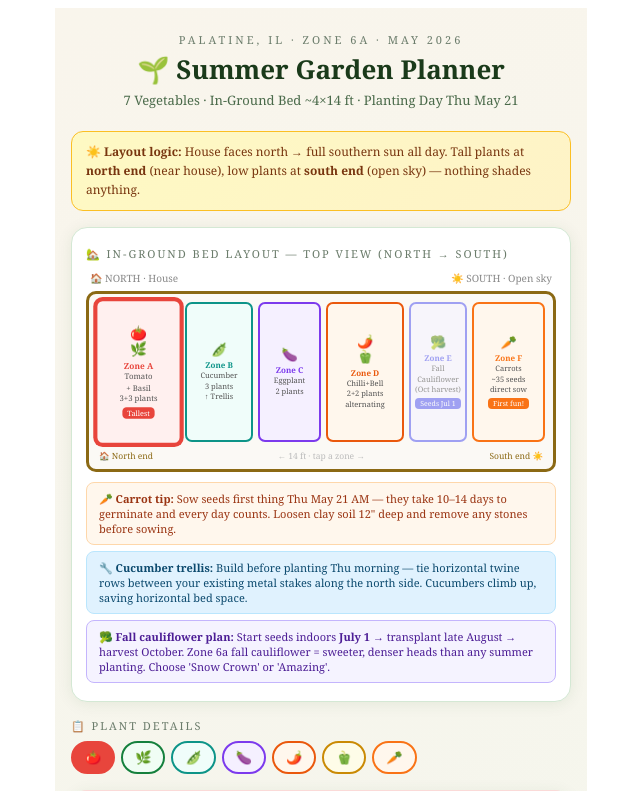
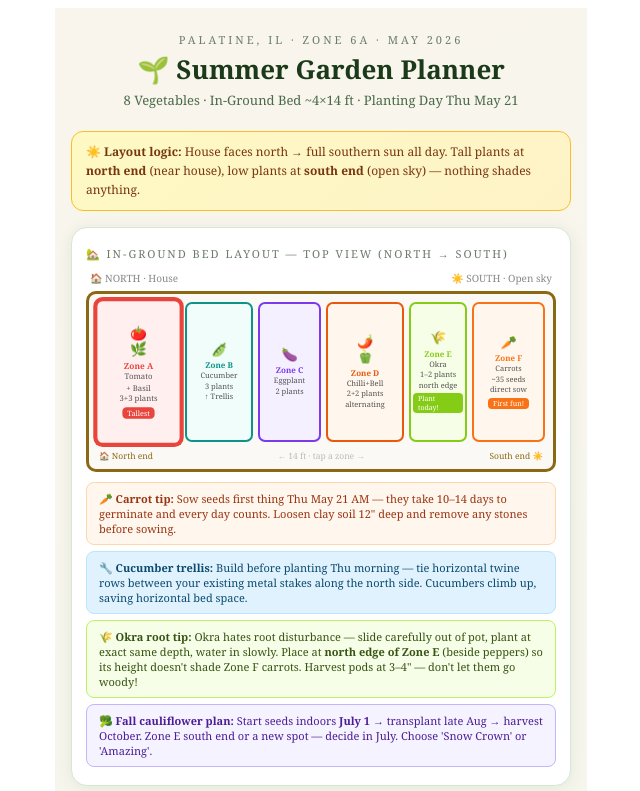
Before and after one commit to sabya1986/vegetable-garden-planner, a React (Vite) app: page / in a window 1280 px wide. Shown: the top 791 px of the page, without its empty margins (319-959 px from the left). Built offline with nearby package versions, Linux system fonts and the light colour scheme.

Commit message:
feat: add okra (nursery transplant) to Zone E — bed is now 8 vegetables, planting today Thu May 21

```diff
--- a/src/App.jsx
+++ b/src/App.jsx
@@ -62,6 +62,19 @@ const vegetables = [
     sow: "Nursery transplant",
   },
   {
+    id: "okra", name: "Okra", emoji: "🌾", color: "#84cc16", bg: "#f7fee7",
+    zone: "E", row: "Zone E — north edge, beside peppers", spacing: "12–18 in apart",
+    depth: "Same depth as nursery pot — do NOT disturb roots",
+    sunlight: "Full sun — loves heat",
+    water: "1 in/week; once established, surprisingly drought-tolerant",
+    days: "50–65 days from transplant",
+    tips: "Plant at the north edge of Zone E (closest to Zone D peppers) so its 4–6 ft height doesn't shade the Zone F carrots to the south. Okra hates root disturbance — slide it out of the pot carefully, plant at exact pot depth, water in slowly and deeply. Harvest pods at 3–4 inches long — check every 2–3 days in peak summer. Pods left too long turn woody and tough fast. July and August heat will make this plant explode. Zone 6a summers are perfect for okra.",
+    companions: "Tomatoes, peppers, basil — all already in this bed",
+    count: "1–2 plants",
+    height: "Tall (4–6 ft)",
+    sow: "Nursery transplant — handle roots very gently",
+  },
+  {
     id: "carrots", name: "Carrots", emoji: "🥕", color: "#f97316", bg: "#fff7ed",
     zone: "F", row: "South end (front of bed — full open sun)", spacing: "2–3 in apart, rows 6 in",
     depth: "Direct sow seeds 1/4 in deep — DO NOT transplant",
@@ -79,7 +92,7 @@ const weekPlan = [
   { day: "Thu 5/21 AM", task: "Soil prep + build trellis", detail: "Loosen in-ground clay soil 12\" deep throughout. Work in 3–4\" compost — improves drainage and root penetration for all crops. Build cucumber trellis: tie horizontal twine across north-end metal stakes (3–4 rows at 8\" intervals). Bed will be nicely pre-moistened from this week's rain — no need to water soil before planting." },
   { day: "Thu 5/21 AM", task: "Sow carrot seeds first", detail: "Before planting any transplants, direct sow carrot seeds in Zone F (south end). Every day counts — they take 10–14 days to germinate. Sow 1/4\" deep in rows 6\" apart, thinly. Keep soil consistently moist until sprouts appear." },
   { day: "Thu 5/21 PM", task: "Plant north end transplants", detail: "Plant tomatoes deep in Zone A (bury 2/3 of stem for stronger root system). Tuck basil between the tomato plants. Set cucumber transplants at the trellis base in Zone B — they'll start climbing within days." },
-  { day: "Thu 5/21 PM", task: "Plant middle sections", detail: "Plant eggplant in Zone C (18–24\" apart). Then alternate chilli & bell pepper every 18\" through Zone D. Water all transplants slowly and deeply at the base — not overhead." },
+  { day: "Thu 5/21 PM", task: "Plant middle sections + okra", detail: "Plant eggplant in Zone C (18–24\" apart). Then alternate chilli & bell pepper every 18\" through Zone D. Plant okra at the north edge of Zone E — slide it out of the pot carefully, don't disturb the roots, plant at exact pot depth. Water all transplants slowly and deeply at base — not overhead." },
   { day: "Fri 5/22", task: "Mulch, fertilize & protect", detail: "Add 2–3\" straw mulch around all transplants — keep clear of stems, and skip the carrot seed zone (they need light to germinate). Apply balanced 10-10-10 fertilizer. Check fence for ground-level gaps — rabbits love fresh carrot sprouts." },
   { day: "📅 Jul 1", task: "Start cauliflower seeds indoors 🥦", detail: "Start 'Snow Crown' or 'Amazing' cauliflower seeds indoors — ~6 weeks before a late-Aug transplant date. This gives you a fall harvest in October when cool temps produce sweeter, denser heads. Fall Zone 6a cauliflower is far more reliable than any summer planting." },
 ];
@@ -89,6 +102,7 @@ const harvestTimeline = [
   { month: "Early July", crops: ["🫛 Cucumbers"], color: "#0d9488" },
   { month: "Mid July", crops: ["🌶️ Chilli", "🫑 Bell Peppers", "🥕 Carrots"], color: "#ea580c" },
   { month: "Late July", crops: ["🍅 Tomatoes", "🍆 Eggplant"], color: "#e8453c" },
+  { month: "July–Sept", crops: ["🌾 Okra (pick every 2–3 days!)"], color: "#84cc16" },
   { month: "🍂 October", crops: ["🥦 Cauliflower (fall crop — seeds start Jul 1)"], color: "#6366f1" },
 ];
 
@@ -115,7 +129,7 @@ export default function GardenPlanner() {
           🌱 Summer Garden Planner
         </h1>
         <div style={{ fontSize: 13, color: "#4a6a4a", marginTop: 4 }}>
-          7 Vegetables · In-Ground Bed ~4×14 ft · Planting Day Thu May 21
+          8 Vegetables · In-Ground Bed ~4×14 ft · Planting Day Thu May 21
         </div>
       </div>
 
@@ -150,15 +164,14 @@ export default function GardenPlanner() {
               { id: "cucumbers", zone: "B", label: "🫛", sub: "Cucumber\n3 plants\n↑ Trellis", color: "#0d9488", bg: "#f0fdfa", flex: 1.2, tag: null },
               { id: "eggplant", zone: "C", label: "🍆", sub: "Eggplant\n2 plants", color: "#7c3aed", bg: "#f5f0ff", flex: 1.1, tag: null },
               { id: "chilli", zone: "D", label: "🌶️\n🫑", sub: "Chilli+Bell\n2+2 plants\nalternating", color: "#ea580c", bg: "#fff7ed", flex: 1.4, tag: null },
-              { id: null, zone: "E", label: "🥦", sub: "Fall\nCauliflower\n(Oct harvest)", color: "#6366f1", bg: "#f5f3ff", flex: 1, tag: "Seeds Jul 1" },
+              { id: "okra", zone: "E", label: "🌾", sub: "Okra\n1–2 plants\nnorth edge", color: "#84cc16", bg: "#f7fee7", flex: 1, tag: "Plant today!" },
               { id: "carrots", zone: "F", label: "🥕", sub: "Carrots\n~35 seeds\ndirect sow", color: "#f97316", bg: "#fff7ed", flex: 1.3, tag: "First fun!" },
             ].map((z) => (
-              <div key={z.zone} onClick={() => z.id && setActive(z.id)} style={{
+              <div key={z.zone} onClick={() => setActive(z.id)} style={{
                 flex: z.flex, background: z.bg, border: `2px solid ${z.color}`,
                 borderRadius: 7, display: "flex", flexDirection: "column",
-                alignItems: "center", justifyContent: "center", cursor: z.id ? "pointer" : "default",
+                alignItems: "center", justifyContent: "center", cursor: "pointer",
                 padding: "4px 2px", transition: "all 0.15s",
-                opacity: z.id ? 1 : 0.6,
                 transform: active === z.id || (z.id === "tomato" && active === "basil") || (z.id === "chilli" && active === "bellpepper") ? "scale(1.04)" : "scale(1)",
                 boxShadow: active === z.id || (z.id === "tomato" && active === "basil") || (z.id === "chilli" && active === "bellpepper") ? `0 0 0 2px ${z.color}` : "none",
               }}>
@@ -185,8 +198,11 @@ export default function GardenPlanner() {
         <div style={{ background: "#e0f2fe", border: "1px solid #bae6fd", borderRadius: 8, padding: "8px 12px", marginTop: 6, fontSize: 11, color: "#0c4a6e" }}>
           🔧 <strong>Cucumber trellis:</strong> Build before planting Thu morning — tie horizontal twine rows between your existing metal stakes along the north side. Cucumbers climb up, saving horizontal bed space.
         </div>
+        <div style={{ background: "#f7fee7", border: "1px solid #bef264", borderRadius: 8, padding: "8px 12px", marginTop: 6, fontSize: 11, color: "#365314" }}>
+          🌾 <strong>Okra root tip:</strong> Okra hates root disturbance — slide carefully out of pot, plant at exact same depth, water in slowly. Place at <strong>north edge of Zone E</strong> (beside peppers) so its height doesn't shade Zone F carrots. Harvest pods at 3–4" — don't let them go woody!
+        </div>
         <div style={{ background: "#f5f3ff", border: "1px solid #c4b5fd", borderRadius: 8, padding: "8px 12px", marginTop: 6, fontSize: 11, color: "#4c1d95" }}>
-          🥦 <strong>Fall cauliflower plan:</strong> Start seeds indoors <strong>July 1</strong> → transplant late August → harvest October. Zone 6a fall cauliflower = sweeter, denser heads than any summer planting. Choose 'Snow Crown' or 'Amazing'.
+          🥦 <strong>Fall cauliflower plan:</strong> Start seeds indoors <strong>July 1</strong> → transplant late Aug → harvest October. Zone E south end or a new spot — decide in July. Choose 'Snow Crown' or 'Amazing'.
         </div>
       </div>
 
@@ -268,6 +284,7 @@ export default function GardenPlanner() {
           {["🍅 Tomatoes (3 plants)", "🌿 Basil (3 plants)", "🫛 Cucumbers (3 plants)", "🍆 Eggplant (2 plants)", "🌶️ Chilli Peppers (2 plants)", "🫑 Bell Peppers (2 plants)"].map((item, i) => (
             <div key={i} style={{ fontSize: 12, color: "#444", padding: "3px 0", borderBottom: "1px solid #f0f0f0" }}>✓ {item}</div>
           ))}
+          <div style={{ fontSize: 12, color: "#365314", padding: "3px 0", borderBottom: "1px solid #f0f0f0", fontWeight: 600 }}>✅ 🌾 Okra (1–2 plants — already purchased!)</div>
         </div>
         <div style={{ marginBottom: 12 }}>
           <div style={{ fontSize: 12, fontWeight: 700, color: "#1a3a1a", marginBottom: 6 }}>🌾 Hardware/Garden store — Buy seeds:</div>
@@ -332,12 +349,13 @@ export default function GardenPlanner() {
         </div>
         {[
           "✅ Zone 6a — longer warm season, great for peppers, eggplant & tomatoes",
-          "☀️ Full southern sun in your backyard — best possible setup for all 7 summer crops",
+          "☀️ Full southern sun in your backyard — best possible setup for all 8 crops",
           "🪱 In-ground bed: amend clay-heavy Palatine soil with 3–4\" compost before planting — improves drainage & root penetration",
           "🥕 Sow carrot seeds Thu 5/21 AM first — they need 10–14 days to germinate, every day counts",
           "🌧️ In-ground clay soil drains slowly — bed is pre-soaked from this week's rain, so skip watering soil before planting",
           "🐰 Check wire fence for ground-level gaps before Thu — rabbits love fresh carrot sprouts!",
-          "🥦 Fall cauliflower plan: start 'Snow Crown' seeds indoors July 1 → transplant late Aug → harvest October — far better than summer",
+          "🌾 Okra loves July/Aug heat — Zone 6a summers are perfect. Pick pods at 3–4\" every 2–3 days or they go woody fast",
+          "🥦 Fall cauliflower plan: start 'Snow Crown' seeds indoors July 1 → transplant late Aug → harvest October",
           "👧 Carrots are a great toddler harvest activity — let them pull in mid-July!",
         ].map((tip, i) => (
           <div key={i} style={{ fontSize: 12, lineHeight: 1.8, color: "#d0ead0" }}>{tip}</div>
```
